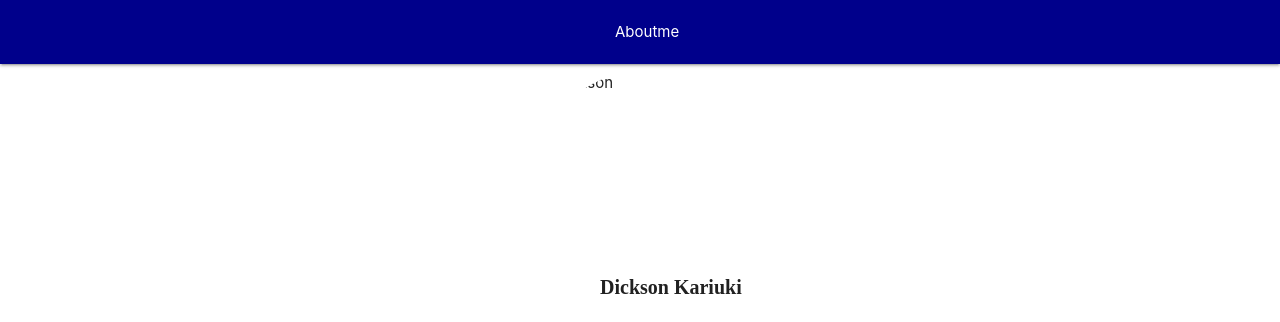
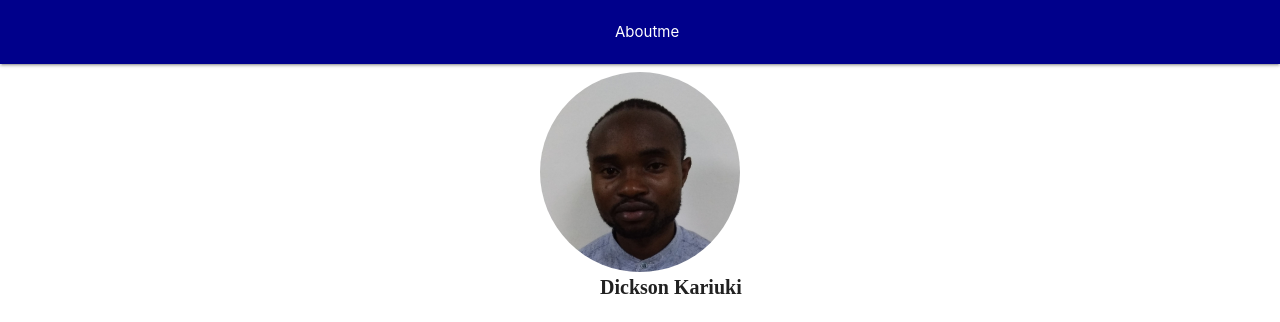
Before and after one commit to dicksonkariuki/IP--Portifolio-Landing-page, a plain HTML site: page index.html in a window 1280 px wide. Shown: the top 322 px of the page. Drawn offline with Linux system fonts and the light colour scheme.

Commit message:
modified image url

```diff
--- a/index.html
+++ b/index.html
@@ -16,7 +16,7 @@
         </div>
     </nav>
     <section>
-        <img class="photo" src="media/Img.jpg" height="200" width="200" alt="Dickson">
+        <img class="photo" src="Img.jpg" height="200" width="200" alt="Dickson">
         <div class="caption">Dickson Kariuki</div>
     </section>
     <div class="container">
@@ -59,9 +59,10 @@
         <div class="lists">
             <h2>Project lists</h2>
             <ul>
-                <li><a href="https://github.com/dicksonkariuki/dicksonkariuki.github.io.git">Resort Website</a>The website gives direction of different services the resort offers.</li>
+                <li><a href="https://github.com/dicksonkariuki/dicksonkariuki.github.io.git">Resort Website</a>The
+                    website gives direction of different services the resort offers.</li>
 
-                </ul>
+            </ul>
         </div>
         <div class="fourth-box">
             <p>I do programming because it helps to solve problems in the society.The world is run by
```
